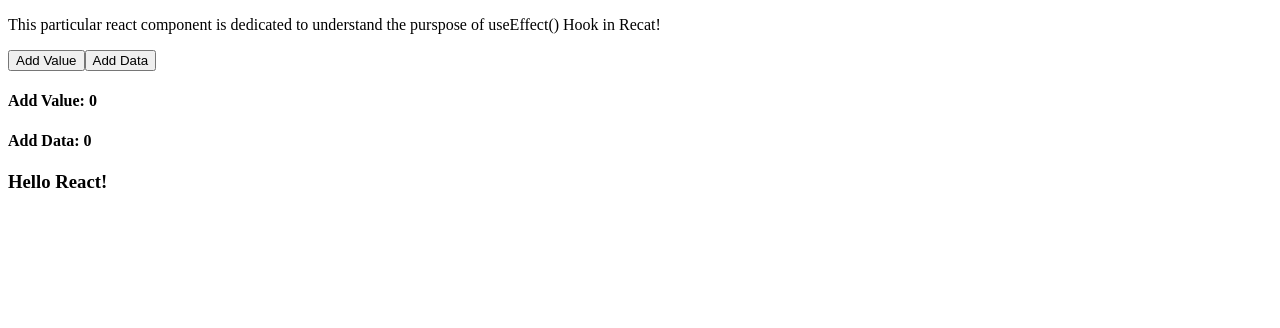
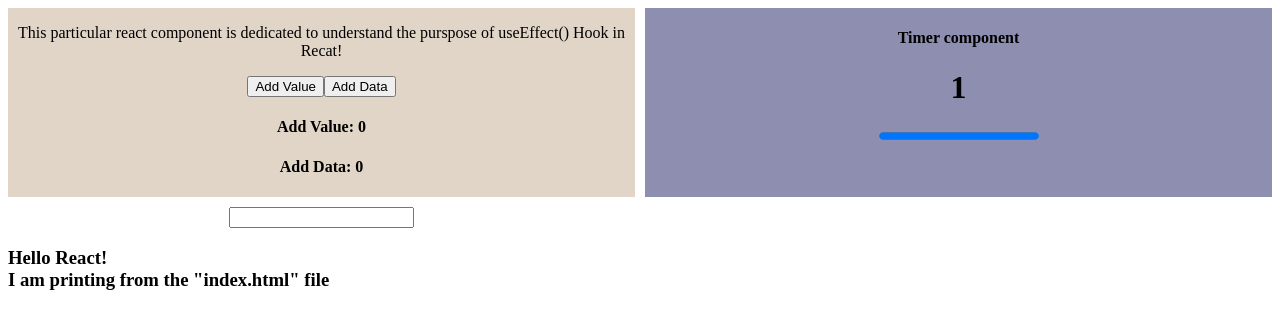
Before and after one commit to iamharie/HLC-React, a React (Vite) app in the folder HLC/: page / in a window 1280 px wide. Shown: the top 328 px of the page. Built offline with nearby package versions, Linux system fonts and the light colour scheme.

Commit message:
memo() - Added with a input example

```diff
--- a/HLC/index.html
+++ b/HLC/index.html
@@ -8,7 +8,10 @@
   </head>
   <body>
     <div id="root"></div>
-    <h3>Hello React!</h3>
+    <h3>
+      Hello React! <br />
+      I am printing from the "index.html" file
+    </h3>
     <script type="module" src="/src/main.jsx"></script>
   </body>
 </html>
--- a/HLC/src/App.css
+++ b/HLC/src/App.css
@@ -0,0 +1,14 @@
+.app {
+  display: grid;
+  grid-template-columns: 1fr 1fr;
+  gap: 10px;
+  text-align: center;
+}
+
+.effect {
+  background-color: rgb(224, 213, 199);
+}
+
+.timer {
+  background-color: rgb(142, 142, 177);
+}
--- a/HLC/src/App.jsx
+++ b/HLC/src/App.jsx
@@ -4,13 +4,21 @@ import "./App.css";
 
 //Components import
 import Effect from "./Components/Effect.jsx";
+import Timer from "./Components/Timer.jsx";
+import Input from "./Components/Input";
 
 export default function App() {
-  const [count, setCount] = useState(0);
+  const [input, setInput] = useState("");
 
+  function handleInput(event) {
+    setInput(event.target.value);
+  }
+  console.log("App component");
   return (
-    <>
+    <div className="app">
       <Effect />
-    </>
+      <Timer />
+      <Input result={input} keyStroke={handleInput} />
+    </div>
   );
 }
--- a/HLC/src/Components/Effect.jsx
+++ b/HLC/src/Components/Effect.jsx
@@ -14,12 +14,17 @@ export default function Effect() {
     setDate((prevState) => prevState + 1);
   }
 
-  useEffect(function () {
-    console.log("Add Value changed", value);
-  }, []);
+  useEffect(
+    function () {
+      console.log("Add Value changed", value);
+    },
+    [value]
+  );
 
+  //render checker log
+  console.log("<Effect/> comp rendering ");
   return (
-    <div>
+    <div className="effect">
       <p>
         This particular react component is dedicated to understand the purspose
         of useEffect() Hook in Recat!
--- /dev/null
+++ b/HLC/src/Components/Input.jsx
@@ -0,0 +1,9 @@
+export default function Input({ result, keyStroke }) {
+  //render checker log
+  console.log("<Input/> comp rendering ");
+  return (
+    <div>
+      <input type="text" value={result} onChange={keyStroke} />
+    </div>
+  );
+}
--- /dev/null
+++ b/HLC/src/Components/Timer.jsx
@@ -0,0 +1,33 @@
+import { memo, useEffect, useState } from "react";
+
+const Timer = memo(function Timer() {
+  let maxTime = 1;
+  const [time, setTime] = useState(maxTime);
+
+  useEffect(() => {
+    console.log("timer started");
+    const timer = setInterval(() => {
+      setTime((prevTime) => {
+        if (prevTime <= 0) {
+          clearInterval(timer);
+          return maxTime;
+        }
+        return prevTime - 1;
+      });
+    }, 1000);
+    return () => clearInterval(timer);
+  }, []);
+
+  //render checker log
+  console.log("<Timer/> comp rendering ");
+  return (
+    <div className="timer">
+      <h4>Timer component</h4>
+      <h1>{time}</h1>
+      <progress value={time} max={maxTime}></progress>
+      {/* <button onClick={() => timer()}>Call</button> */}
+    </div>
+  );
+});
+
+export default Timer;
```
Also changed, not shown: 1 other file (tests, documents, lock files or other folders).
